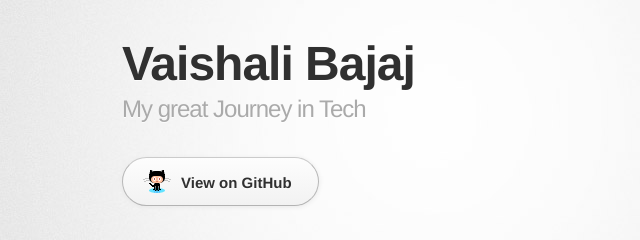
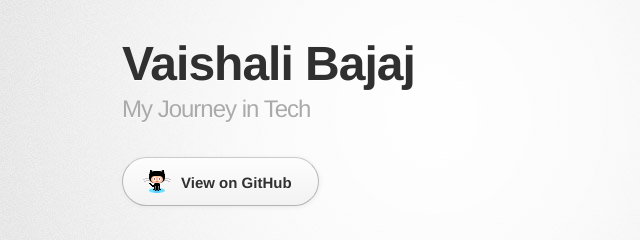
Before and after one commit to vaishalibajaj/vaishalibajaj.github.io, a plain HTML site: page index.html in a window 1280 px wide. Shown: the top 240 px of the page, 208-848 px from the left. Drawn offline with Linux system fonts and the light colour scheme; a web font is replaced by a local one.

Commit message:
Update index.html

```diff
--- a/index.html
+++ b/index.html
@@ -19,7 +19,7 @@
 
         <header>
           <h1>Vaishali Bajaj</h1>
-          <h2>My great Journey in Tech</h2>
+          <h2>My Journey in Tech</h2>
         </header>
 
         <section id="downloads" class="clearfix">
```
